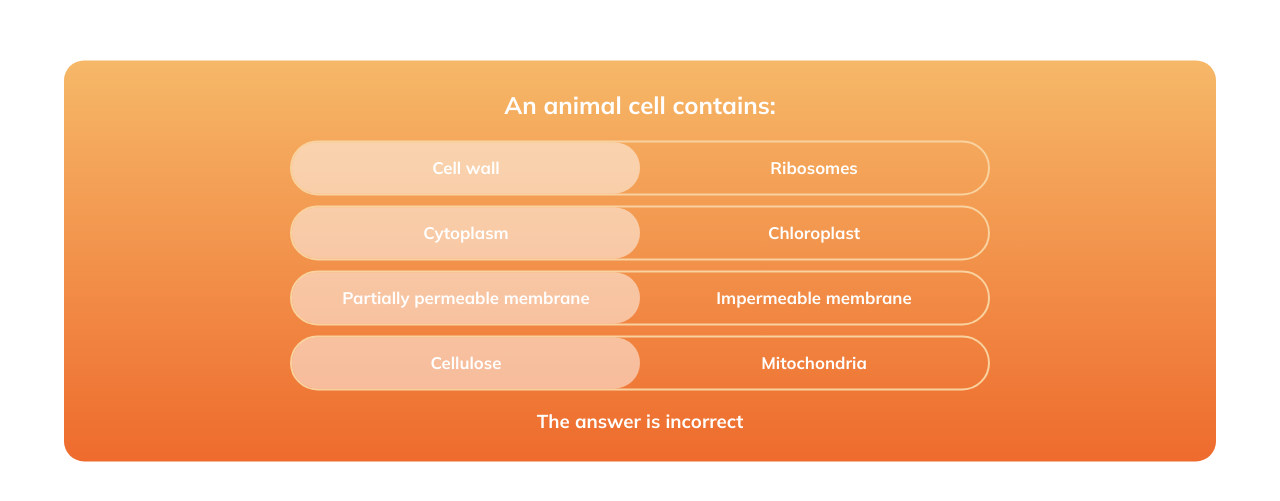
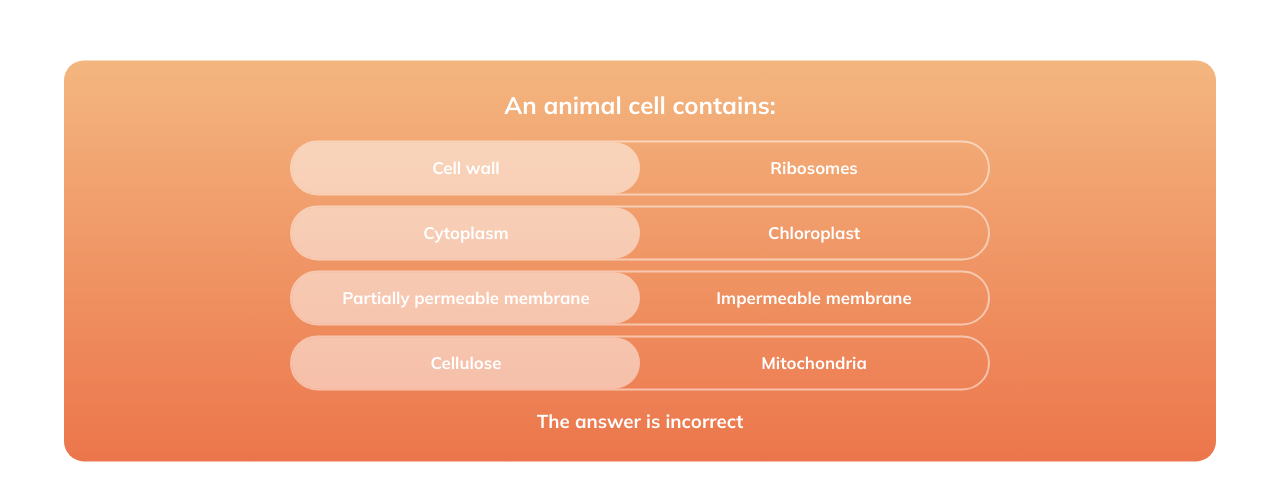
Before and after one commit to Dylllllan/seneca-frontend-task, a React (Create React App) app: page / in a window 1280 px wide. Shown: the part 139-640 px from the top of the page. Built offline with nearby package versions, Linux system fonts and the light colour scheme.

Commit message:
Change background gradient with answers

```diff
--- a/src/components/ToggleQuestion.tsx
+++ b/src/components/ToggleQuestion.tsx
@@ -2,6 +2,8 @@ import { useState } from "react";
 
 import "../styles/ToggleQuestion.scss";
 import ToggleAnswer from "./ToggleAnswer";
+import { CORRECT_BACKGROUND_GRADIENT, INCORRECT_BACKGROUND_GRADIENT, PARTIALLY_CORRECT_BACKGROUND_GRADIENT } from "../const";
+import { createLinearGradient, interpolateColors } from "../utils";
 
 type Props = {
     question: string;
@@ -15,13 +17,16 @@ function ToggleQuestion({ question, answers }: Props) {
     // Initialise the selected answers as the first option for each answer
     const [selectedAnswers, setSelectedAnswers] = useState<string[]>(answers.map(({ options }) => options[0]));
 
+    // Calculate the score based on the selected answers
     const score = selectedAnswers.reduce((score, selectedAnswer, index) => {
         const correctAnswer = answers[index].correct;
         return score + (selectedAnswer === correctAnswer ? 1 : 0);
     }, 0);
 
+    // Check if all answers are correct
     const isCorrect = score === selectedAnswers.length;
 
+    // Function to update the selected answers state when an option is selected
     const selectAnswer = (index: number, option: string) => {
         if (isCorrect) {
             // All answers are correct, so the question is locked
@@ -35,8 +40,22 @@ function ToggleQuestion({ question, answers }: Props) {
         });
     };
 
+    const getBackgroundGradient = (isCorrect: boolean, score: number) => {
+        if (isCorrect) {
+            return createLinearGradient(CORRECT_BACKGROUND_GRADIENT[0], CORRECT_BACKGROUND_GRADIENT[1]);
+        }
+
+        const scale = score / selectedAnswers.length;
+        const gradientStart = interpolateColors(INCORRECT_BACKGROUND_GRADIENT[0], PARTIALLY_CORRECT_BACKGROUND_GRADIENT[0], scale);
+        const gradientEnd = interpolateColors(INCORRECT_BACKGROUND_GRADIENT[1], PARTIALLY_CORRECT_BACKGROUND_GRADIENT[1], scale);
+
+        return createLinearGradient(gradientStart, gradientEnd);
+    };
+
+    const backgroundGradient = getBackgroundGradient(isCorrect, score);
+
     return (
-        <div className="ToggleQuestion">
+        <div className="ToggleQuestion" style={{ background: backgroundGradient }}>
             <h2 className="question">{question}</h2>
             <div className="answers">
                 {answers.map(({ options }, index) => (
--- a/src/const.ts
+++ b/src/const.ts
@@ -1,12 +1,4 @@
-type Answer = {
-    options: string[];
-    correct: string;
-};
-
-type Question = {
-    question: string;
-    answers: Answer[];
-};
+import { Question, RGBColor } from "./types";
 
 export const QUESTIONS: Question[] = [
     {
@@ -19,3 +11,21 @@ export const QUESTIONS: Question[] = [
         ]
     }
 ];
+
+// background: linear-gradient(180deg, #76E0C2 0%, #59CADA 100%);
+export const CORRECT_BACKGROUND_GRADIENT : RGBColor[] = [
+    { r: 118, g: 224, b: 194 },
+    { r: 89, g: 202, b: 218 }
+];
+
+// background: linear-gradient(180deg, #F1B496 0%, #EA806A 100%);
+export const INCORRECT_BACKGROUND_GRADIENT : RGBColor[] = [
+    { r: 241, g: 180, b: 150 },
+    { r: 234, g: 128, b: 106 }
+];
+
+// background: linear-gradient(180deg, #F6B868 0%, #EE6B2D 100%);
+export const PARTIALLY_CORRECT_BACKGROUND_GRADIENT : RGBColor[] = [
+    { r: 246, g: 184, b: 104 },
+    { r: 238, g: 107, b: 45 }
+];
--- a/src/styles/ToggleAnswer.scss
+++ b/src/styles/ToggleAnswer.scss
@@ -2,7 +2,7 @@
     margin: 10px 0;
 
     border-radius: 100px;
-    border: 2px solid #F9D29F;
+    border: 2px solid rgba(255, 255, 255, 0.5);
 
     // Set position to relative so that the slider can be absolutely positioned
     position: relative;
--- /dev/null
+++ b/src/types.ts
@@ -0,0 +1,15 @@
+export type RGBColor = {
+    r: number;
+    g: number;
+    b: number;
+};
+
+export type Answer = {
+    options: string[];
+    correct: string;
+};
+
+export type Question = {
+    question: string;
+    answers: Answer[];
+};
--- /dev/null
+++ b/src/utils.ts
@@ -0,0 +1,13 @@
+import { RGBColor } from "./types";
+
+export function interpolateColors(color1: RGBColor, color2: RGBColor, scale: number) : RGBColor {
+    return {
+        r: color1.r + (color2.r - color1.r) * scale,
+        g: color1.g + (color2.g - color1.g) * scale,
+        b: color1.b + (color2.b - color1.b) * scale
+    };
+}
+
+export function createLinearGradient(color1: RGBColor, color2: RGBColor) : string {
+    return `linear-gradient(180deg, rgb(${color1.r}, ${color1.g}, ${color1.b}) 0%, rgb(${color2.r}, ${color2.g}, ${color2.b}) 100%)`;
+}
```
